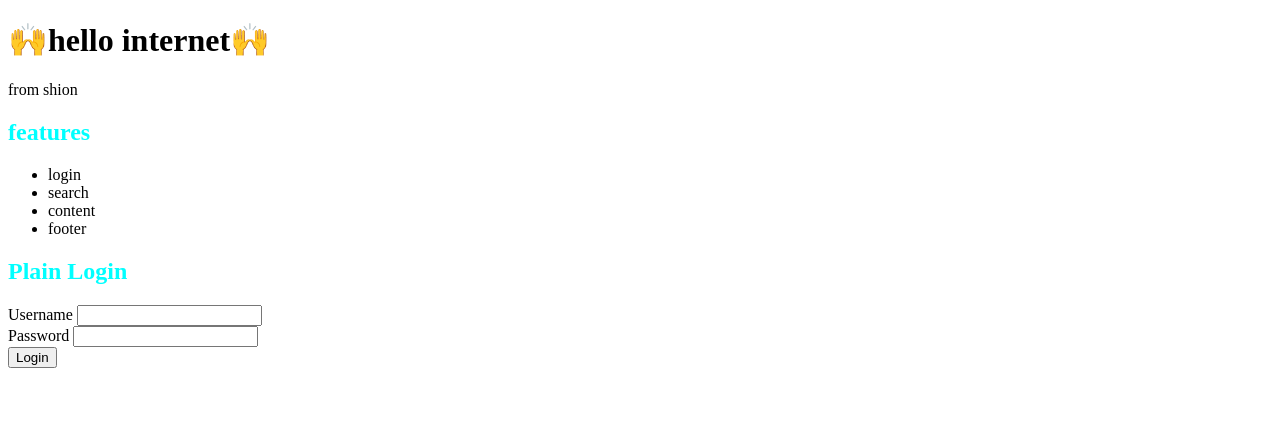
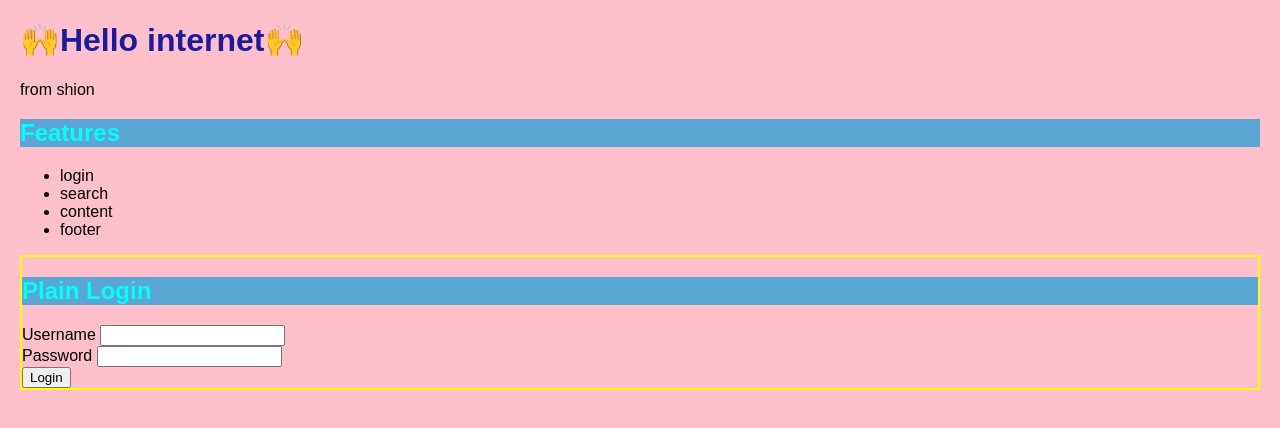
Before and after one commit to shion11111/super-duper-train-project1, a plain HTML site: page index.html in a window 1280 px wide. Drawn offline with Linux system fonts and the light colour scheme.

Commit message:
Add files via upload

```diff
--- a/index.html
+++ b/index.html
@@ -8,19 +8,38 @@
 
   <style>
     body{
-      font:bold
+      font-family: Arial, Helvetica, sans-serif;
+      margin: 20px;
+      background-color: pink;
+    }
 
+    h1 {
+      color:rgb(26, 28, 160)
     }
+
+    h2 {
+      color: blue;
+      background-color:rgb(90, 167, 211)
+    }
+
+    .login-container {
+      border: yellow solid 2px;
+    }
+
+    #author {
+      color:blueviolet;
+    }
+
   </style>
 
 </head>
 
 <body>
 
-  <h1>🙌hello internet🙌</h1>
+  <h1>🙌Hello internet🙌</h1>
   <p>from shion</p>
 
-  <h2 style="color:aqua">features</h2>
+  <h2 style="color:aqua">Features</h2>
   <ul>
     <li>login</li>
     <li>search</li>
```
